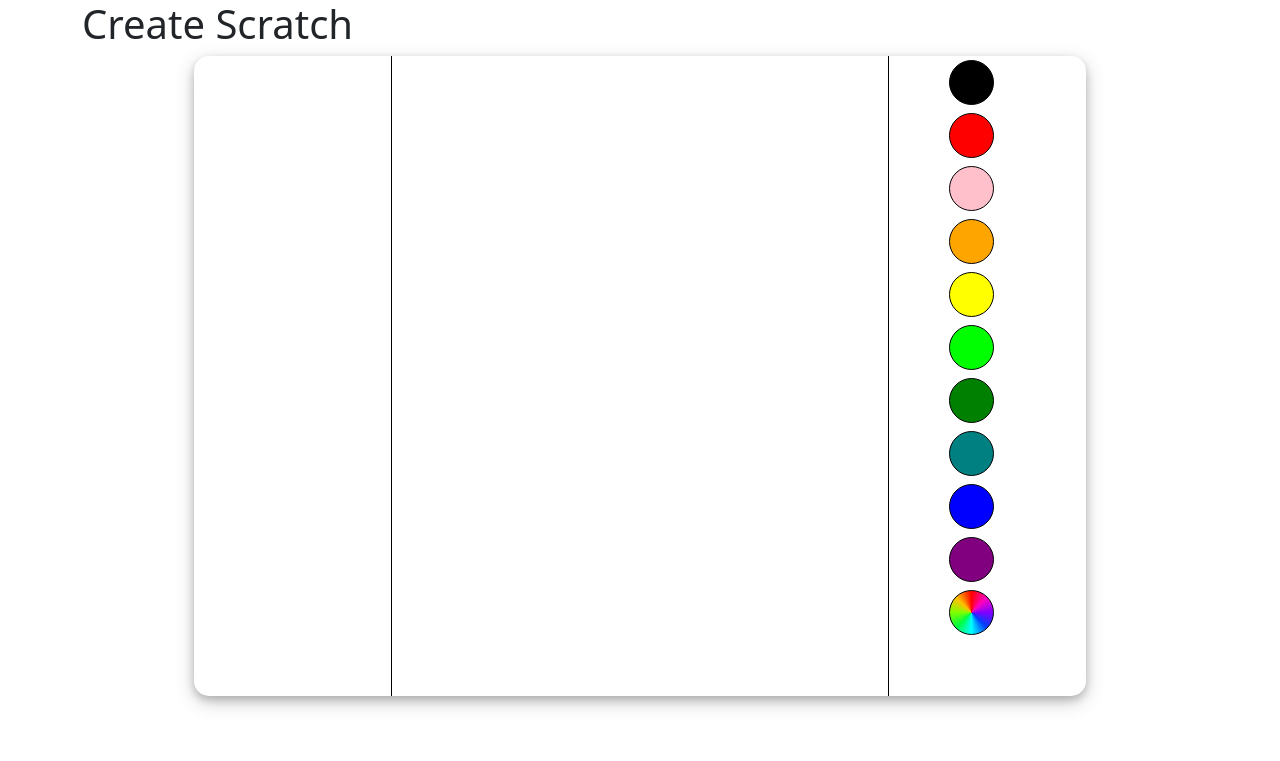
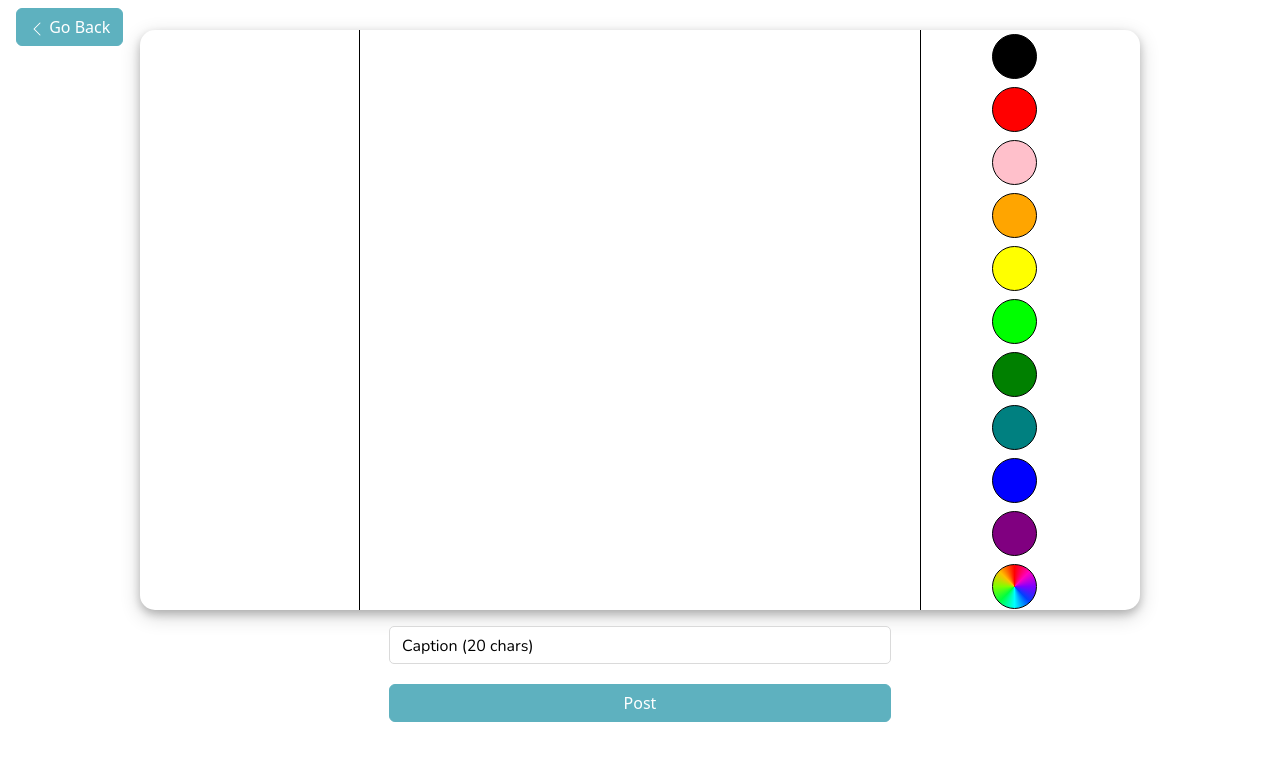
Before and after one commit to CesarCGuzman/itsc-3155-FromScratch, a Flask app: page /compose/scratch in a window 1280 px wide. Shown: the top 761 px of the page. Run offline with Flask 2, Linux system fonts and the light colour scheme.

Commit message:
Updated compose scratch page v1

```diff
--- a/templates/compose-scratch.html
+++ b/templates/compose-scratch.html
@@ -1,7 +1,35 @@
 {% extends 'layout-no-navbar.html' %}
 {% block body %}
+<style>
+  .back-button {
+  position: absolute;
+  top: 8px;
+  left: 16px;
+  }
 
-<h1>Create Scratch</h1>
+  .scratch-form{
+      padding-top: 30px;
+  }
+  .canvas{
+    width: 1000;
+    height: 580;
+  }
+  .colors{
+    height: fit-content;
+  }
+</style>
+
+<span class="back-button">
+  <button type="button" onclick="history.back()" class="btn btn-primary flex-grow-1">
+    <svg xmlns="http://www.w3.org/2000/svg" width="16" height="16" fill="currentColor" class="bi bi-chevron-left" viewBox="0 0 16 16" >
+      <path fill-rule="evenodd" d="M11.354 1.646a.5.5 0 0 1 0 .708L5.707 8l5.647 5.646a.5.5 0 0 1-.708.708l-6-6a.5.5 0 0 1 0-.708l6-6a.5.5 0 0 1 .708 0z"/>
+    </svg>
+    Go Back
+  </button>
+</span>
+
+
+  <div class="scratch-form mb-3">
     <div class="canvas">
         <div class="tools">
 
@@ -10,24 +38,32 @@
         <div class="drawing-canvas">
 
         </div>
-
         <div class="colors d-flex align-items-center flex-column">
-      <div class="color-conatainer d-flex align-items-center flex-column">
+          <div class="color-container d-flex align-items-center flex-column">
               <!-- lg circle buttons-->
-          <button class="btn btn-black btn-circle btn-circle-lg m-1"><i class="fa fa-check"></i></button>
-          <button class="btn btn-red btn-circle btn-circle-lg m-1"><i class="fa fa-cog"></i></button>
-          <button class="btn btn-pink btn-circle btn-circle-lg m-1"><i class="fa fa-paper-plane"></i></button>
-          <button class="btn btn-orange btn-circle btn-circle-lg m-1"><i class="fa fa-tags"></i></button>
-          <button class="btn btn-yellow btn-circle btn-circle-lg m-1"><i class="fa fa-sliders"></i></button>
-          <button class="btn btn-limeg btn-circle btn-circle-lg m-1"><i class="fa fa-search"></i></button>
-          <button class="btn btn-green btn-circle btn-circle-lg m-1"><i class="fa fa-wrench"></i></button>
-          <button class="btn btn-teal btn-circle btn-circle-lg m-1"><i class="fa fa-bar-chart"></i></button>
-          <button class="btn btn-blue btn-circle btn-circle-lg m-1"><i class="fa fa-bar-chart"></i></button>
-          <button class="btn btn-purple btn-circle btn-circle-lg m-1"><i class="fa fa-bar-chart"></i></button>
-          <button class="btn btn-choose btn-circle btn-circle-lg m-1"><i class="fa fa-bar-chart"></i></button>
+              <button class="btn btn-black btn-circle btn-circle-lg m-1"><i class="black"></i></button>
+              <button class="btn btn-red btn-circle btn-circle-lg m-1"><i class="red"></i></button>
+              <button class="btn btn-pink btn-circle btn-circle-lg m-1"><i class="pink"></i></button>
+              <button class="btn btn-orange btn-circle btn-circle-lg m-1"><i class="orange"></i></button>
+              <button class="btn btn-yellow btn-circle btn-circle-lg m-1"><i class="yellow"></i></button>
+              <button class="btn btn-limeg btn-circle btn-circle-lg m-1"><i class="lime green"></i></button>
+              <button class="btn btn-green btn-circle btn-circle-lg m-1"><i class="green"></i></button>
+              <button class="btn btn-teal btn-circle btn-circle-lg m-1"><i class="teal"></i></button>
+              <button class="btn btn-blue btn-circle btn-circle-lg m-1"><i class="blue"></i></button>
+              <button class="btn btn-purple btn-circle btn-circle-lg m-1"><i class="purple"></i></button>
+              <button class="btn btn-choose btn-circle btn-circle-lg m-1"><i class="choose color"></i></button>
           </div>
       </div>
     </div>
   </div>
+<form action="" method="post" class="">
+  <div class="login-form m-auto">
+    <div class="mb-3">
+      <input type="text" name="caption" id="caption" class="form-control" autocomplete="off" maxlength="20" placeholder="Caption (20 chars)">
     </div>
+    <div class="d-flex pt-1">
+      <button type="button" class="btn btn-primary flex-grow-1">Post</button>
+    </div>
+  </div>
+</form>
 {% endblock %}
```
Lines whose indentation alone changed are shown as unchanged.
